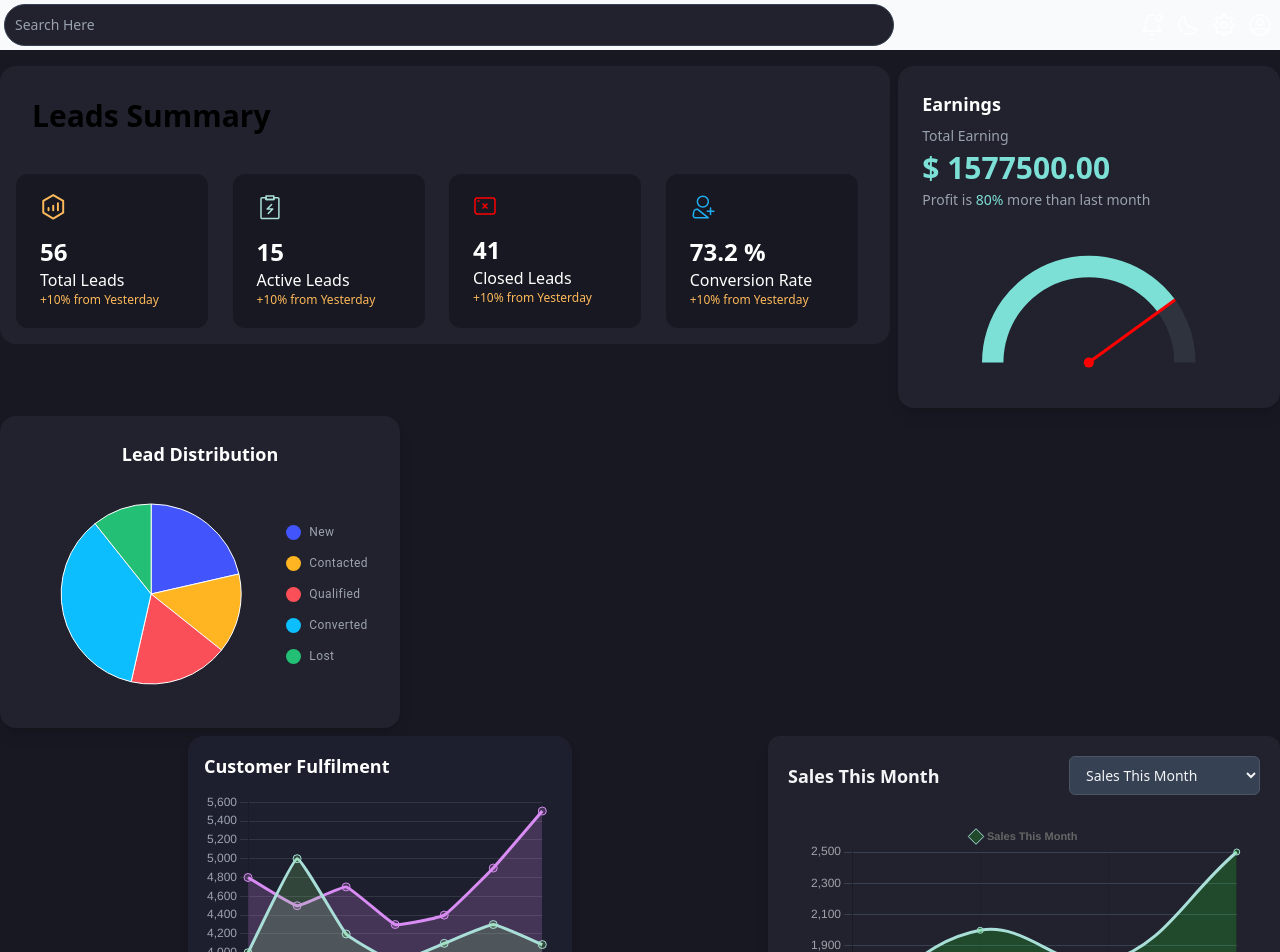
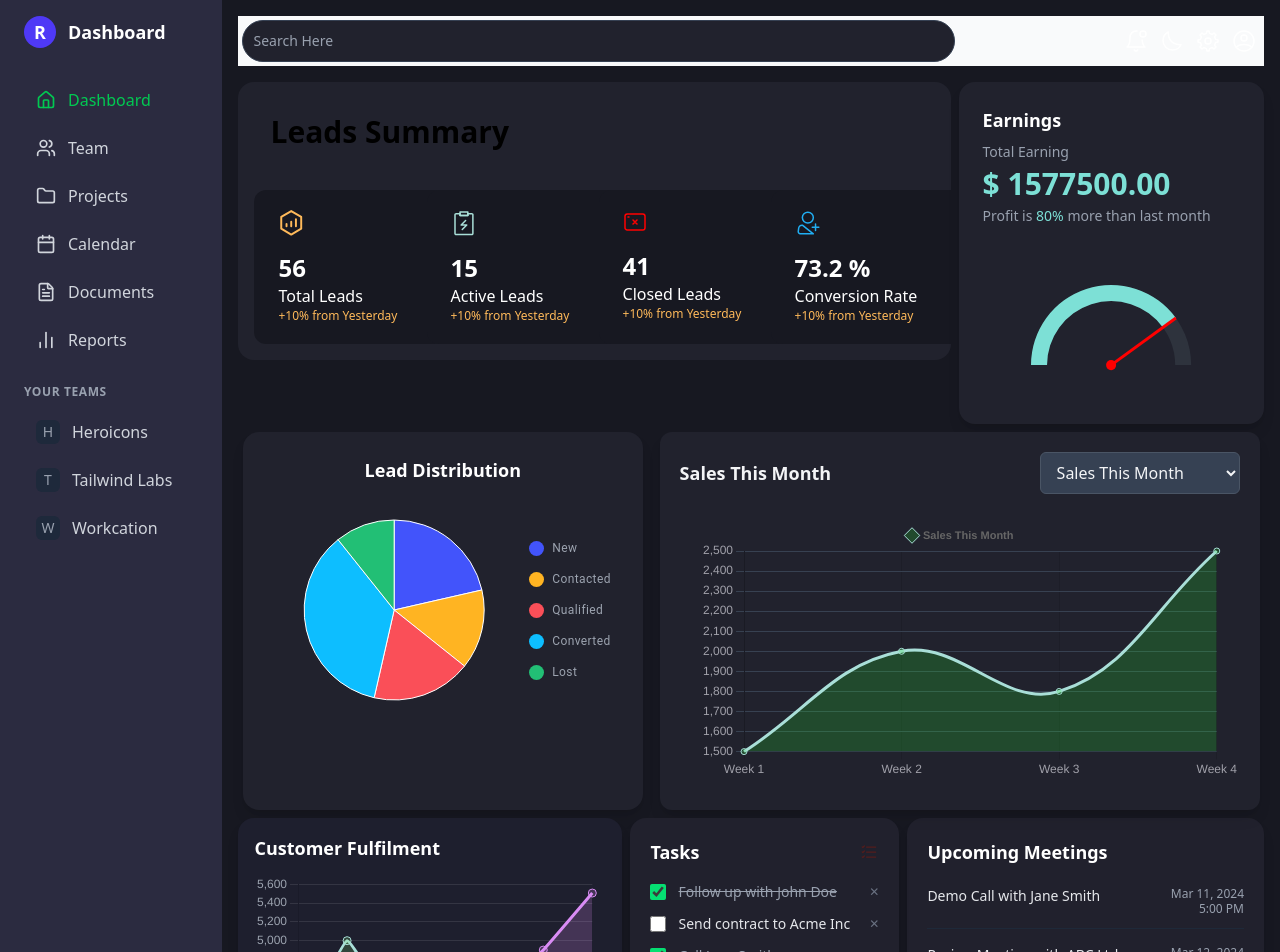
Before and after one commit to rajkumar1325/CRM-Website, a React (Vite) app: page / in a window 1280 px wide. Shown: the top 952 px of the page. Built offline with nearby package versions, Linux system fonts and the light colour scheme.

Commit message:
Finalsing simple sidebar

```diff
--- a/package.json
+++ b/package.json
@@ -16,6 +16,7 @@
     "@mui/x-charts": "^8.16.0",
     "@tailwindcss/vite": "^4.1.16",
     "chart.js": "^4.5.1",
+    "lucide-react": "^0.553.0",
     "react": "^19.1.1",
     "react-chartjs-2": "^5.3.1",
     "react-dom": "^19.1.1",
--- a/src/App.jsx
+++ b/src/App.jsx
@@ -9,36 +9,43 @@ import SalesChart from './assets/components/SalesChart/SalesChart.jsx';
 import CustomerFulfilmentChart from './assets/components/CustomerFullfilment/CustomerFullfillment.jsx';
 import TodoList from './assets/components/ToDoList/TodoList.jsx';
 import MeetingCard from './assets/components/MeetingCard/MeetingCard.jsx';
+import Sidebar from './assets/Sidebar/Sidebar.jsx';
 
 function App() {
 
    return (
       <>
 
+         <div className="flex">
+
+            <Sidebar />
+
+
+
+            <main className='p-4 bg-[#171821]'>
+
                <div className='bg-[#171821]'>
                   <Topbar />
 
                   <div className='flex flex-col md:flex-row gap-2'>
-
                      <Cards />
                      <GaugeCard />
                   </div>
 
-            <div className="flex flex-col gap-2 flex-start  md:flex-row mt-2">
-
-            </div>
+                  <div className='flex flex-col justify-around gap-2 mt-2 md:flex-row'>
                      <PieChart />
-
-            <div className='flex flex-col justify-around gap-2 mt-2 md:flex-row'>
-               <CustomerFulfilmentChart />
                      <SalesChart />
                   </div>
 
-
                   <div className='flex flex-col md:flex-row gap-2 mt-2'>
+                     <CustomerFulfilmentChart />
                      <TodoList />
                      <MeetingCard />
                   </div>
+               </div>
+
+
+            </main>
          </div>
       </>
    )
--- /dev/null
+++ b/src/assets/Sidebar/Sidebar.jsx
@@ -0,0 +1,189 @@
+// Import React and useState hook for managing sidebar state
+import React, { useEffect, useState } from "react";
+
+// Import some icons from lucide-react (simple lightweight icon pack)
+import {
+  Home,
+  Users,
+  Folder,
+  Calendar,
+  FileText,
+  BarChart2,
+  Menu,
+} from "lucide-react";
+
+const Sidebar = () => {
+  // State to toggle expand/collapse
+  const [isOpen, setIsOpen] = useState(true);
+
+  // State to track which menu item is currently active
+  const [active, setActive] = useState("Dashboard");
+
+//make the sidebar in collapse mode in small devices
+  useEffect( ()=>{
+    if(window.innerWidth<767){
+        setIsOpen(false);
+    }
+  },[] )
+
+  // Function to toggle sidebar open/close
+  const toggleSidebar = () => setIsOpen(!isOpen);
+
+  // Define all navigation links in one array (for cleaner mapping)
+  const navItems = [
+    { icon: Home, label: "Dashboard" },
+    { icon: Users, label: "Team" },
+    { icon: Folder, label: "Projects" },
+    { icon: Calendar, label: "Calendar" },
+    { icon: FileText, label: "Documents" },
+    { icon: BarChart2, label: "Reports" },
+  ];
+
+  // Define team data similarly
+  const teams = [
+    { name: "Heroicons", initial: "H" },
+    { name: "Tailwind Labs", initial: "T" },
+    { name: "Workcation", initial: "W" },
+  ];
+
+  return (
+    // Main sidebar wrapper with transition for smooth width animation
+    <div
+      className={`h-auto bg-[#2b2b40] text-gray-300 flex flex-col justify-between transition-all duration-300 ${
+        isOpen ? "w-64" : "w-20"
+      }`}
+    >
+      {/* ---------- TOP SECTION ---------- */}
+      <div>
+        {/* Header with logo and toggle icon */}
+
+        <div
+          className="flex items-center justify-between px-6 py-4 cursor-pointer"
+          onClick={toggleSidebar} // Toggle sidebar on click
+        >
+          {/* Logo circle */}
+          <div className="flex items-center">
+            <div className="flex items-center justify-center h-8 w-8 rounded-full bg-indigo-600">
+              <span className="text-white font-bold text-lg">R</span>
+            </div>
+            {/* Show label only when expanded */}
+            {isOpen && (
+              <span className="ml-3 text-white text-lg font-semibold">
+                Dashboard
+              </span>
+            )}
+          </div>
+
+        </div>
+
+        {/* ---------- NAVIGATION SECTION ---------- */}
+        <nav className="mt-4">
+          {/* Loop through nav items */}
+          {navItems.map(({ icon: Icon, label }) => (
+            <a
+              key={label}
+              href="#"
+              // Conditional classes: highlight if active
+              className={`group relative flex items-center px-6 py-2 rounded-md mx-3 mb-2 transition-colors duration-200 ${
+                active === label
+                  ? " text-green-500" // Active link styling
+                  : "hover:bg-[#1b2f51]"
+              }`}
+              // Set active link when clicked
+              onClick={() => setActive(label)}
+            >
+              {/* Icon always visible */}
+              <Icon className="w-5 h-5 min-w-5" />
+
+              {/* Label shown only when sidebar expanded */}
+              {isOpen && <span className="ml-3">{label}</span>}
+
+
+
+
+
+              {/* Tooltip visible when sidebar collapsed */}
+              {!isOpen && (
+                <span
+                  className="absolute left-16 bg-gray-800 text-white text-xs px-2 py-1 rounded-md opacity-0
+                             group-hover:opacity-100 transition-opacity duration-300"
+                >
+                  {label}
+                </span>
+              )}
+            </a>
+          ))}
+
+        </nav>
+
+
+
+
+
+
+
+
+
+        {/* ---------- TEAMS SECTION ---------- */}
+        <div className="mt-6 px-6">
+          {/* Show section title only when expanded */}
+          {isOpen && (
+            <h3 className="text-xs font-semibold uppercase tracking-wider text-gray-400 mb-3">
+              Your teams
+            </h3>
+          )}
+          <ul className="space-y-2">
+            {teams.map((team) => (
+              <li
+                key={team.name}
+                className="group flex items-center space-x-3 hover:bg-[#1e293b] rounded-md px-3 py-2 cursor-pointer"
+              >
+                {/* Team initial avatar */}
+                <div className="h-6 w-6 flex items-center justify-center bg-[#1e293b] rounded-md text-sm font-medium text-gray-400">
+                  {team.initial}
+                </div>
+
+                {/* Team name visible only when expanded */}
+                {isOpen && <span>{team.name}</span>}
+
+                {/* Tooltip when collapsed */}
+                {!isOpen && (
+                  <span
+                    className="absolute left-16 bg-gray-800 text-white text-xs px-2 py-1 rounded-md opacity-0
+                               group-hover:opacity-100 transition-opacity duration-300"
+                  >
+                    {team.name}
+                  </span>
+                )}
+              </li>
+            ))}
+          </ul>
+        </div>
+      </div>
+
+
+
+
+
+      {/* ---------- BOTTOM USER SECTION ---------- */}
+      <div className="flex items-center px-6 py-4 border-t border-[#1e293b]">
+        {/* User avatar */}
+        <img
+          src="https://img2.freejobalert.com/freejobalert/2025/09/lokah-chapter-1-chandra-box-office-collection-day-7-kalyani-priyadarshans-film-collec-68b9339b5fac096083246-1200.webp"
+          alt="User avatar"
+          className="rounded-full mr-3 object-fit overflow-hidden"
+          width={40}
+          height={40}
+        />
+        {/* User name visible only when expanded */}
+        {isOpen && (
+          <div>
+            <p className="text-sm font-medium text-white">Chan Cook</p>
+          </div>
+        )}
+      </div>
+    </div>
+  );
+};
+
+export default Sidebar;
--- a/src/assets/components/SalesChart/SalesChart.jsx
+++ b/src/assets/components/SalesChart/SalesChart.jsx
@@ -91,7 +91,8 @@ export default function SalesChart() {
 
   return (
     <div
-      className={`w-full h-full  md:w-4/10 max-w-[600px]  p-5 rounded-xl shadow-lg transition-colors duration-500 ${
+      className={`w-full h-auto md:w-[50%] lg:w-[600px] p-4 sm:p-5 rounded-xl shadow-lg transition-colors duration-500 relative
+ ${
         isDarkMode ? "bg-[#21222D] text-gray-100" : "bg-white text-gray-900"
       }`}
     >
@@ -103,10 +104,12 @@ export default function SalesChart() {
         <select
           value={filter}
           onChange={handleChange}
-          className={`border rounded-md px-3 py-2 text-sm focus:outline-none focus:ring-2 ${
-            isDarkMode
-              ? "bg-gray-700 border-gray-600 text-gray-100 focus:ring-blue-500"
-              : "bg-gray-50 border-gray-300 text-gray-800 focus:ring-green-500"
+          className={`border rounded-md text-sm sm:text-base px-2 sm:px-3 py-1 sm:py-2 focus:outline-none focus:ring-2
+            transition-all duration-300 w-full sm:w-auto max-w-[200px]
+            ${
+              isDarkMode
+                ? "bg-gray-700 border-gray-600 text-gray-100 focus:ring-blue-500"
+                : "bg-gray-50 border-gray-300 text-gray-800 focus:ring-green-500"
           }`}
         >
           <option value="today">Today's Sales</option>
```
Also changed, not shown: 2 other files (tests, documents, lock files or other folders). Lines whose indentation alone changed are shown as unchanged.
